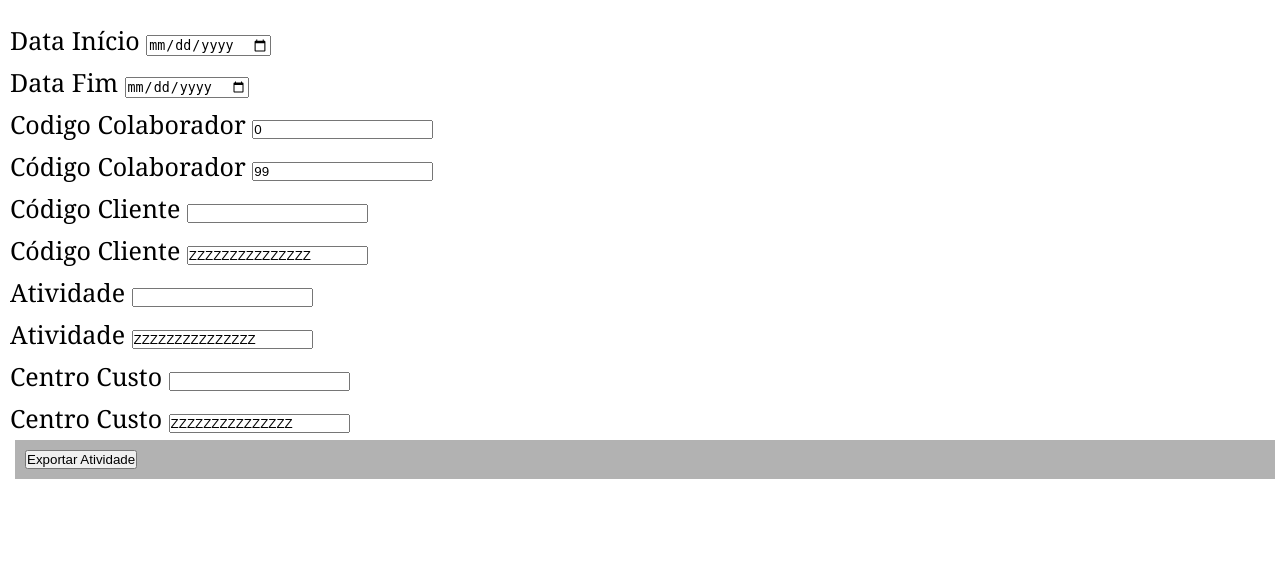
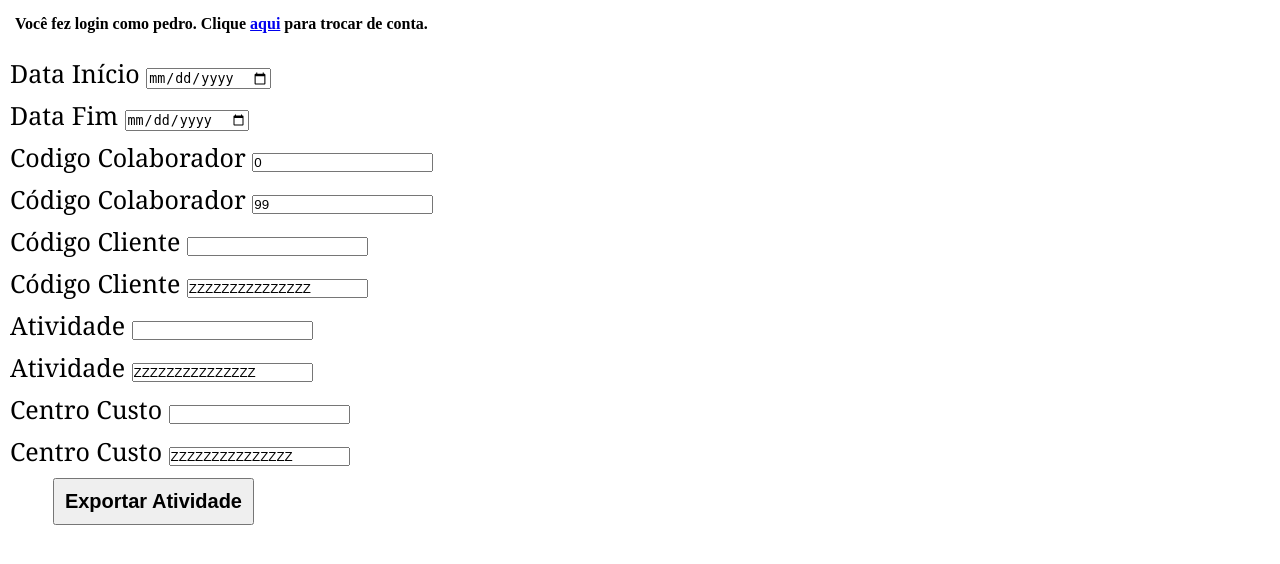
Before and after one commit to pengel13/backOfficeDjango, a Django app: page / in a window 1280 px wide. Shown: the top 564 px of the page. Run offline with Django 5.2, Linux system fonts and the light colour scheme; a user stored in the database is signed in.

Commit message:
🚀 Aquivo .bat feito

```diff
--- a/AtividadeApp/templates/AtividadeApp/base.html
+++ b/AtividadeApp/templates/AtividadeApp/base.html
@@ -1,30 +1,21 @@
-{% load static %}
-<!DOCTYPE html>
-<html lang="en">
-<head>
-    <meta charset="UTF-8">
-    <meta name="viewport" content="width=device-width, initial-scale=1.0">
-    <title>Lancamento de Horas BackOffice</title>
-    <link rel="stylesheet" href="{% static "css/style.css" %}">
-</head>
+{% include "AtividadeApp/partials/_head.html" %}
 <body>
+    <div class="trocarConta">
+        <h4>
+            Você fez login como {{ user.username }}.
+            Clique <a href="{% url "logout" %}">aqui</a> para trocar de conta.
+        </h4>
+    </div>
     {% include "AtividadeApp/partials/_message.html" %}
     <div class="form-content">
         <form action='{% url "main" %}' method='POST' enctype="multipart/form-data">
             {% csrf_token %}
-            {% for field in form %}
-                <div class="form-field">
-                    <label for="{{ field.id_for_label }}">{{ field.label }}</label>
-                    {{ field }}
-                </div>
-            {% endfor %}
-            <a href={% url "main" %} download id='btn_analyze'>
-                <div class="btn">
-                    <input type="submit" value="Exportar Atividade">
-                </div>
-            </a>
-        </div>
-    </form>
+            {% include "AtividadeApp/partials/_form.html" %}
+            <div class="btn">
+                <input type="submit" value="Exportar Atividade">
+            </div>
+        </form>
+    </div>
     <script>
         $('#btn_analyze').click(function(e) {
             e.preventDefault()
--- /dev/null
+++ b/AtividadeApp/templates/AtividadeApp/partials/_head.html
@@ -0,0 +1,9 @@
+{% load static %}
+<!DOCTYPE html>
+<html lang="en">
+<head>
+    <meta charset="UTF-8">
+    <meta name="viewport" content="width=device-width, initial-scale=1.0">
+    <title>{{ site_title }} BackOffice</title>
+    <link rel="stylesheet" href="{% static "css/style.css" %}">
+</head>
--- a/AtividadeApp/views.py
+++ b/AtividadeApp/views.py
@@ -60,14 +60,15 @@ def main(request: HttpRequest) -> HttpResponse:
             wb.save(response) # type: ignore
 
             return response
-    return render(request, "AtividadeApp/base.html", context={"form": filtros_form})
+
+    context = {"form": filtros_form, "site_title": "Lancamento de Horas"}
+    return render(request, "AtividadeApp/base.html", context=context)
 
 def login_view(request):
     form = AuthenticationForm(request)
     if request.method == "POST":
         form = AuthenticationForm(request, data=request.POST)
         if form.is_valid():
-            messages.success(request, "USUÁRIO LOGADO")
             print("IS-VALIDD")
             user = form.get_user()
             auth.login(request, user)
@@ -75,6 +76,7 @@ def login_view(request):
         messages.error(request, "Houve um erro no user ou na senha")
     context = {
         "form": form,
+        "site_title": "Login "
     }
     return render(request, "AtividadeApp/login.html", context)
 
--- a/base_static/css/style.css
+++ b/base_static/css/style.css
@@ -26,16 +26,14 @@
 }
 
 .text{
-  margin-left:10px;
-  margin-top:15px;
+  margin-left:40px;
+  margin-top:25px;
 }
 
-.btn{
-  padding:10px;
-  margin:5px;
-  background-color: rgba(0,0,0,0.3);
+.text a{
+  text-decoration: none;
+  font-style: italic;
 }
-
 
 .message {
   max-width: 600px;
@@ -66,3 +64,26 @@
   background: rgba(0, 0, 255, 0.3);
   border: 1px solid rgba(0, 0, 255, 0.3);
 }
+
+.btn {
+  width: 20%;
+  text-align: right;
+}
+
+.btn input{
+  margin:10px;
+  padding:10px;
+  font-size: 20px;
+  font-weight: bold;
+  cursor: pointer;
+}
+
+.trocarConta{
+  margin: 15px 0 0 15px;
+}
+
+#btnLogin{
+  padding:10px;
+  margin:5px;
+  background-color: rgba(0,0,0,0.3);
+}
--- a/tt.py
+++ /dev/null
@@ -1,2 +0,0 @@
-x = 0.3
-print('o valor de x é {}'.format(x))
```
Also changed, not shown: AtividadeApp/defToExcel.py (+1 -6 lines), AtividadeApp/templates/AtividadeApp/login.html (+10 -20 lines), db.sqlite3, 2 other files.
